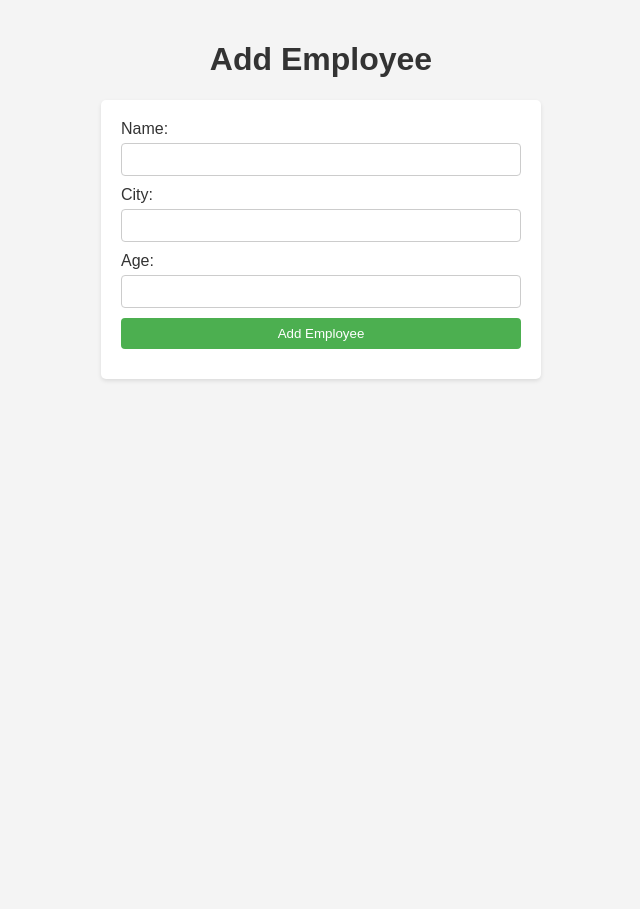
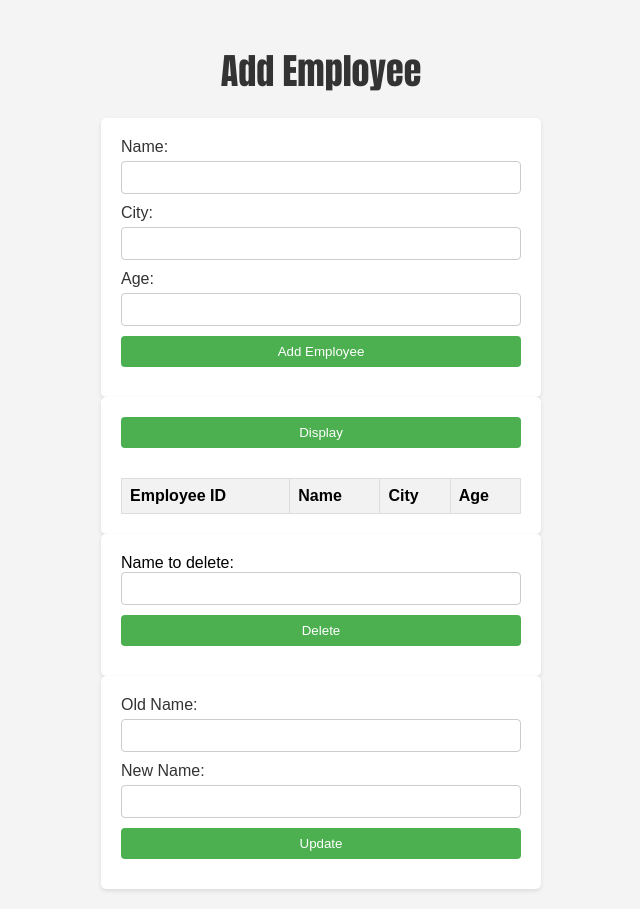
Before and after one commit to praseesh/Basic_CRUD, a Django app: page / in a window 1280 px wide. Shown: the whole page, without its empty margins (319-959 px from the left). Before the commit the page ends 381 px from the top, so only its background shows below. Run offline with Django 5.2, Linux system fonts and the light colour scheme; lists and menus that the app fills with data are empty.

Commit message:
Added update, display,delete functions

```diff
--- a/Employee/templates/index.html
+++ b/Employee/templates/index.html
@@ -4,15 +4,19 @@
     <title>Add Employee</title>
     <style>
         body {
-            font-family: Arial, sans-serif;
+            font-family: 'Arial', sans-serif;
             margin: 0;
             padding: 20px;
             background-color: #f4f4f4;
+            font-size: 16px;
         }
 
         h1 {
             text-align: center;
             color: #333;
+            margin-bottom: 20px;
+            font-family: 'Impact', sans-serif;
+            font-size: 36px;
         }
 
         form {
@@ -57,6 +61,26 @@
             margin-top: 20px;
             color: #4CAF50;
         }
+
+        table {
+            width: 100%;
+            border-collapse: collapse;
+            margin-top: 20px;
+        }
+
+        table, th, td {
+            border: 1px solid #ddd;
+            padding: 8px;
+            text-align: left;
+        }
+
+        th {
+            background-color: #f2f2f2;
+        }
+
+        tr:nth-child(even) {
+            background-color: #f9f9f9;
+        }
     </style>
 </head>
 <body>
@@ -72,6 +96,45 @@
         <input type="submit" value="Add Employee">
     </form>
 
+    <form action="{% url 'display' %}" method="get">
+        <input type="submit" value="Display"><br>
+        <table>
+            <tr>
+                <th>Employee ID</th>
+                <th>Name</th>
+                <th>City</th>
+                <th>Age</th>
+            </tr>
+
+            {% for i in emp %}
+                <tr>
+                    <td>{{ i.id }}</td>
+                    <td>{{ i.name }}</td>
+                    <td>{{ i.city }}</td>
+                    <td>{{ i.age }}</td>
+                </tr>
+            {% endfor %}
+        </table>
+    </form>
+
+    <form action="{% url 'delete' %}" method="post">
+        {% csrf_token %}
+        Name to delete: <input type="text" name="name"><br>
+        <input type="submit" value="Delete"><br>
+        {{ msg }}
+    </form>
+
+
+    <form action="{% url 'update' %}" method="post">
+        {% csrf_token %}
+        <label for="oldname">Old Name:</label>
+        <input type="text" id="oldname" name="oldname" required><br>
+        <label for="newname">New Name:</label>
+        <input type="text" id="newname" name="newname" required><br>
+        <input type="submit" value="Update">
+    </form>
+
+
     {% if msg %}
         <div class="msg">{{ msg }}</div>
     {% endif %}
--- a/Employee/urls.py
+++ b/Employee/urls.py
@@ -4,4 +4,8 @@ from django.urls import path
 urlpatterns = [
     path('', views.home),
     path('addemployee/', views.addemployee, name='addemployee'),
+    path('display/', views.display, name = "display"),
+    path('del/', views.delete, name='delete'),
+    path('update/', views.update, name='update'),
+
 ]
--- a/Employee/views.py
+++ b/Employee/views.py
@@ -18,3 +18,40 @@ def addemployee(request):
     except Exception as e:
         print (e)
         return render(request,'index.html',{"msg": "Employee Can't be Added"})
+
+def display (request):
+    empdtls = Employee.objects.all()
+    return render (request,"index.html",{'emp':empdtls})
+
+# Employee.objects.all()               :- fetch all records
+# Employee.objects.filter(name='abc')  :-
+# Employee.objects.get(id=1)           :- Fetch only single record
+
+
+def delete(request):
+    if request.method == 'POST':
+        empname = request.POST.get('name', '')
+        empdtls = Employee.objects.filter(name=empname)
+        if empdtls.exists():
+            empdtls.delete()
+            return render(request, 'index.html', {"msg": "Deleted"})
+        else:
+            return render(request, 'index.html', {"msg": "NO RECORDS FOUND!"})
+
+
+
+def update(request):
+    # update using filter
+    try:
+        oldname = request.POST["oldname"]
+        newname = request.POST["newname"]
+        emp = Employee.objects.filter(name=oldname)
+        if emp.exists():
+            emp.update(name=newname)
+            return render (request,"index.html",{'msg1':"Updated"})
+        else:
+            return render(request,"index.html",{'msg1':"No records found"})
+
+    except Exception as e:
+        print(e)
+        return render(request,"index.html",{'msg1':"Not Updated"})
```
Also changed, not shown: Employee/templates/styles.css (added).
